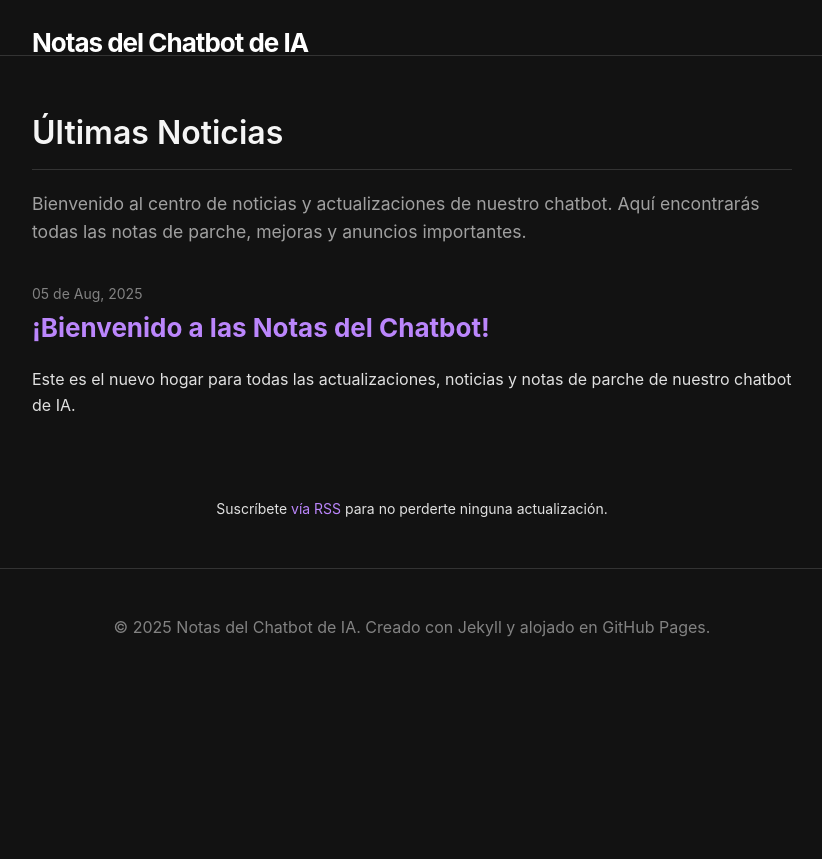
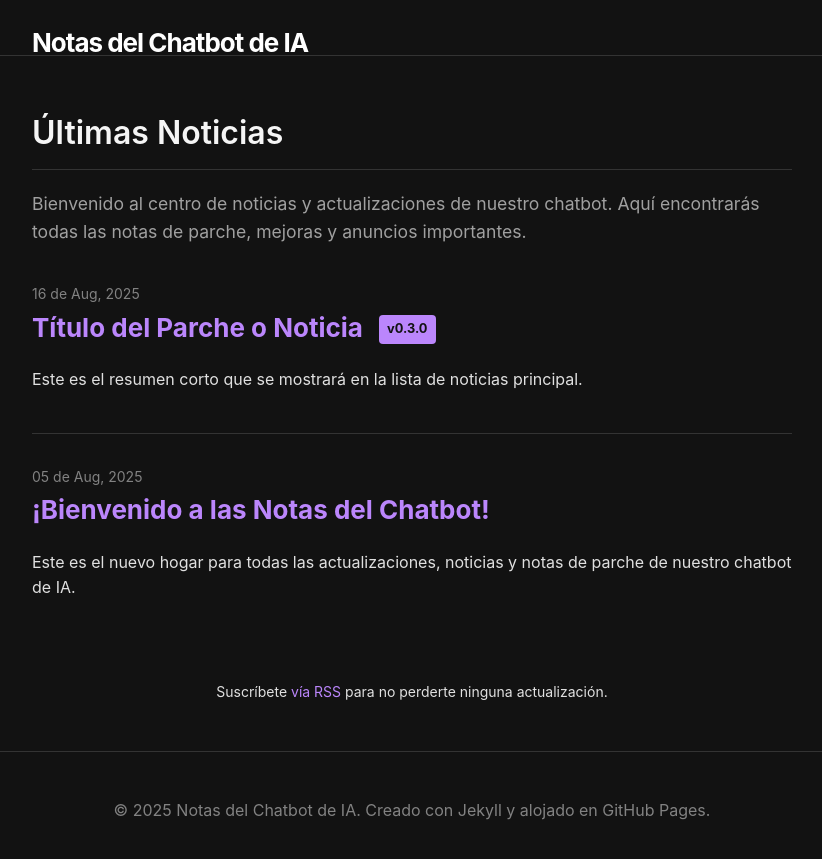
Before and after one commit to Santelot/Gnius_Patcher, a Jekyll site: the page built from index.html, in a window 1280 px wide. Shown: the top 859 px of the page, without its empty margins (228-1050 px from the left). Built offline with Jekyll 4.4.1, drawn with Linux system fonts in a browser that asks for light colours; a file with an impossible date is left out; some of the changed lines change nothing that is shown.

Commit message:
Update 2025-08-15-nueva-integracion-con-discord.md

```diff
--- a/_patchnotes/2025-08-15-nueva-integracion-con-discord.md
+++ b/_patchnotes/2025-08-15-nueva-integracion-con-discord.md
@@ -1,17 +1,28 @@
 ---
-title: "El Título Descriptivo de Tu Actualización"
-date: YYYY-MM-DD
-version: "X.X.X"
-excerpt: "Un resumen corto (una o dos frases) que aparecerá en la página principal."
+# Cambia el título para que sea descriptivo
+title: "Título del Parche o Noticia"
+
+# IMPORTANTE: Reemplaza esto con la fecha actual (Año-Mes-Día)
+date: 2025-08-16
+
+# Escribe la nueva versión. Si no es un parche, puedes borrar esta línea.
+version: "0.3.0"
+
+# Escribe un resumen de 1-2 frases. Aparecerá en la página de inicio.
+excerpt: "Este es el resumen corto que se mostrará en la lista de noticias principal."
 ---
 
-Aquí escribes todo el contenido de tu nota de parche.
+## Cambios Principales
 
-Puedes usar **Markdown** para dar formato.
+Aquí comienzas a escribir todo el contenido de tu nota de parche.
 
-### Subtítulos para organizar
-* Usa listas para los cambios.
-* Es muy fácil de leer.
+*   Puedes usar listas para enumerar cambios.
+*   **Texto en negrita** para resaltar cosas importantes.
 
-1. También listas numeradas.
-2. Son muy útiles para pasos.
+### Nuevas Funcionalidades
+1.  Funcionalidad A.
+2.  Funcionalidad B.
+
+### Corrección de Errores
+*   Se arregló un problema donde el bot no respondía.
+*   Se optimizó la velocidad de respuesta.
```
